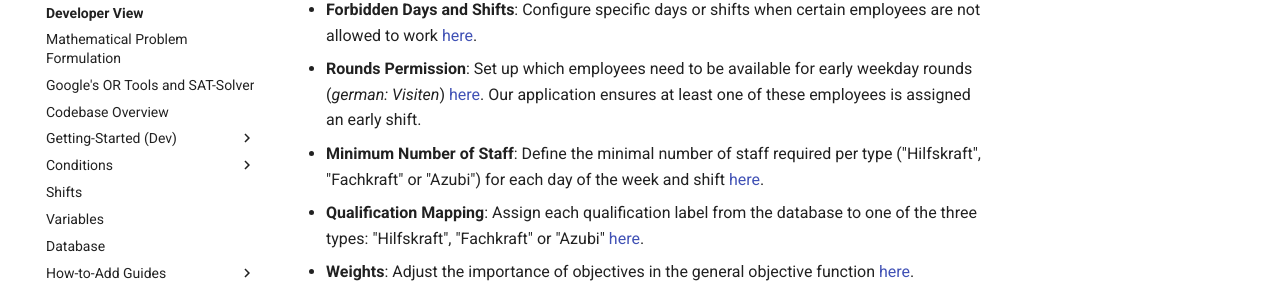
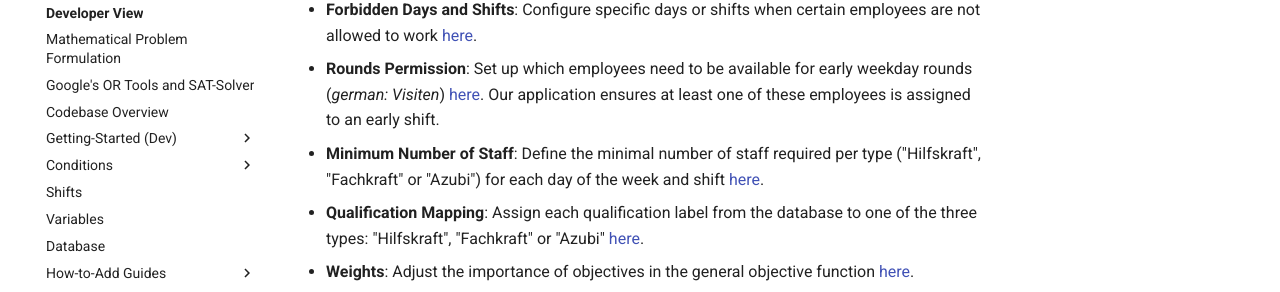
Before and after one commit to CombiRWTH/StaffScheduling, an MkDocs documentation site: the page built from docs/user-view/configuration/index.md, in a window 1280 px wide and 1231 px high. Shown: the part 547-839 px from the top of the window. Built offline with MkDocs 1.6.1 and Material for MkDocs 9.7.7, drawn with Linux system fonts in a browser that asks for light colours; comment, search, counter and statistics services are not loaded.

```diff
--- a/docs/user-view/configuration/index.md
+++ b/docs/user-view/configuration/index.md
@@ -12,7 +12,7 @@ Let’s explore the available configurations!
 
 - **Forbidden Days and Shifts**: Configure specific days or shifts when certain employees are not allowed to work [here](/user-view/configuration/forbidden-days).
 
-- **Rounds Permission**: Set up which employees need to be available for early weekday rounds (*german: Visiten*) [here](/user-view/configuration/rounds-permission). Our application ensures at least one of these employees is assigned an early shift.
+- **Rounds Permission**: Set up which employees need to be available for early weekday rounds (*german: Visiten*) [here](/user-view/configuration/rounds-permission). Our application ensures at least one of these employees is assigned to an early shift.
 
 - **Minimum Number of Staff**: Define the minimal number of staff required per type ("Hilfskraft", "Fachkraft" or "Azubi") for each day of the week and shift [here](/user-view/configuration/minimal-staff).
 
```
